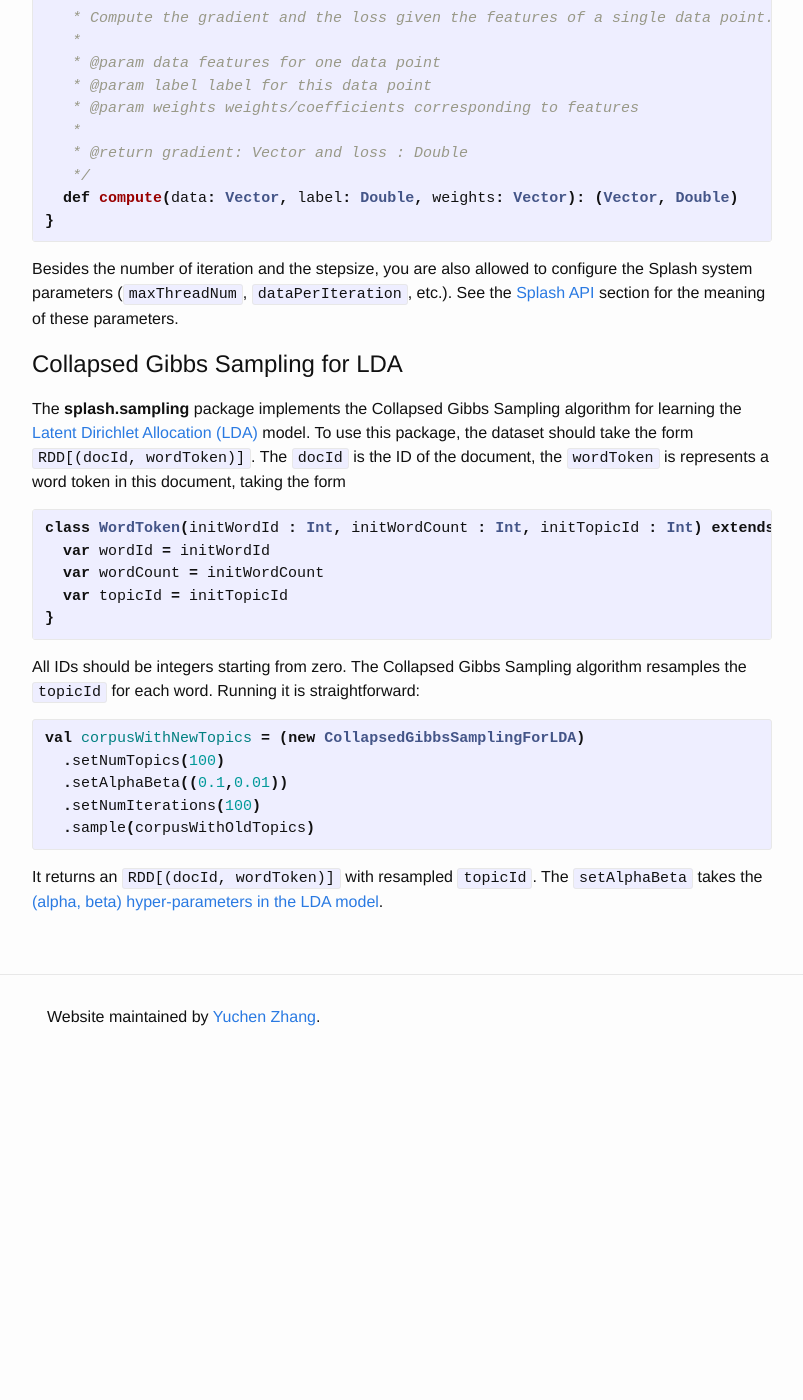
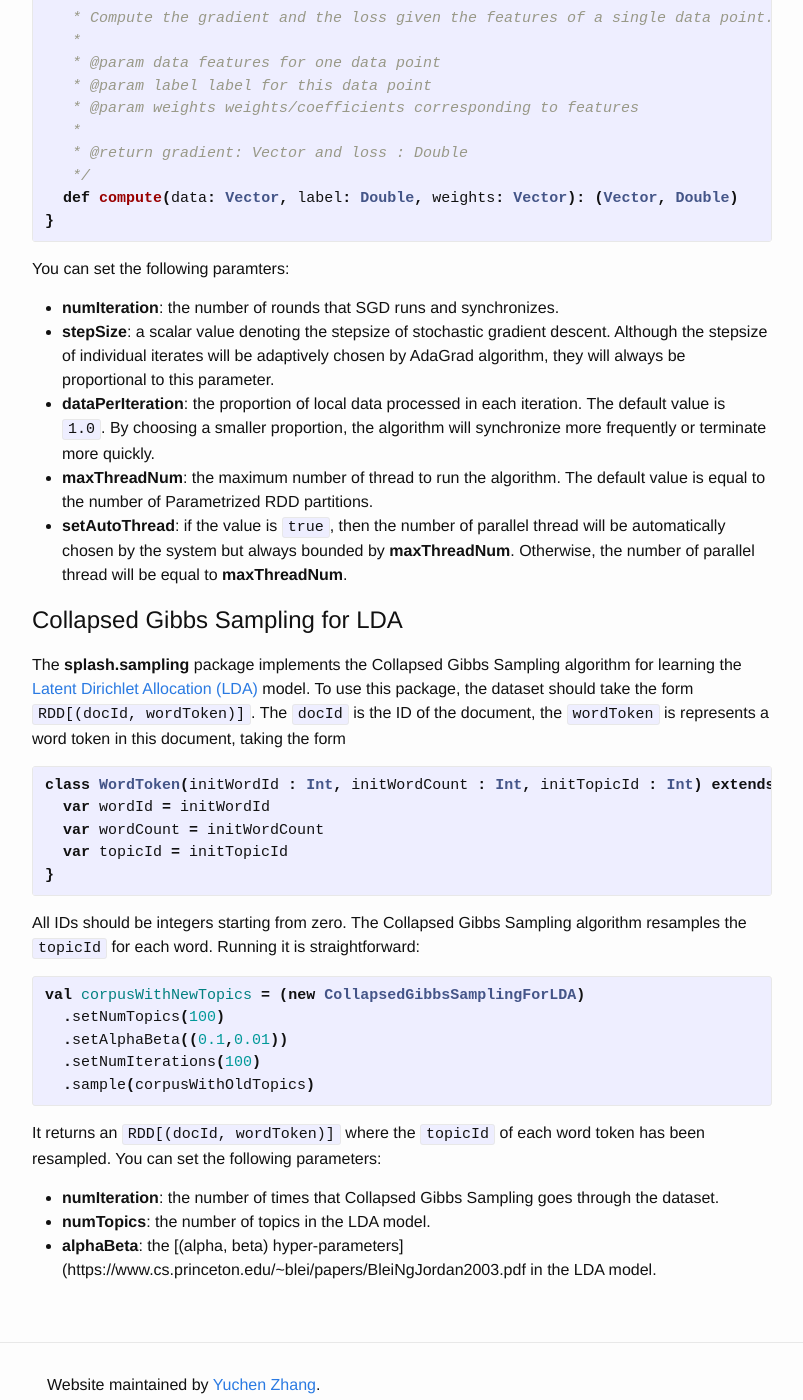
Before and after one commit to zhangyuc/splash, a Jekyll site: the page built from package.md, in a window 1280 px wide and 1400 px high, scrolled down 1008 px. Shown: the whole window, without its empty margins (238-1041 px from the left). Built offline with Jekyll 4.4.1, drawn with Linux system fonts in a browser that asks for light colours; before the commit the page ends 2097 px from its top, so only the background shows below that.

Commit message:
improve package description

```diff
--- a/package.md
+++ b/package.md
@@ -55,7 +55,13 @@ abstract class Gradient extends Serializable {
 
 {% endhighlight %}
 
-Besides the number of iteration and the stepsize, you are also allowed to configure the Splash system parameters (`maxThreadNum`, `dataPerIteration`, etc.). See the [Splash API]({{site.baseurl}}/api/) section for the meaning of these parameters.
+You can set the following paramters:
+
+- **numIteration**: the number of rounds that SGD runs and synchronizes.
+- **stepSize**: a scalar value denoting the stepsize of stochastic gradient descent. Although the stepsize of individual iterates will be adaptively chosen by AdaGrad algorithm, they will always be proportional to this parameter.
+- **dataPerIteration**: the proportion of local data processed in each iteration. The default value is `1.0`. By choosing a smaller proportion, the algorithm will synchronize more frequently or terminate more quickly.
+- **maxThreadNum**: the maximum number of thread to run the algorithm. The default value is equal to the number of Parametrized RDD partitions.
+- **setAutoThread**: if the value is `true`, then the number of parallel thread will be automatically chosen by the system but always bounded by **maxThreadNum**. Otherwise, the number of parallel thread will be equal to **maxThreadNum**.
 
 # Collapsed Gibbs Sampling for LDA
 
@@ -83,4 +89,8 @@ val corpusWithNewTopics = (new CollapsedGibbsSamplingForLDA)
 
 {% endhighlight %}
 
-It returns an `RDD[(docId, wordToken)]` with resampled `topicId`. The `setAlphaBeta` takes the [(alpha, beta) hyper-parameters in the LDA model](https://www.cs.princeton.edu/~blei/papers/BleiNgJordan2003.pdf).
+It returns an `RDD[(docId, wordToken)]` where the `topicId` of each word token has been resampled. You can set the following parameters:
+
+- **numIteration**: the number of times that Collapsed Gibbs Sampling goes through the dataset.
+- **numTopics**: the number of topics in the LDA model.
+- **alphaBeta**: the [(alpha, beta) hyper-parameters](https://www.cs.princeton.edu/~blei/papers/BleiNgJordan2003.pdf in the LDA model.
```
